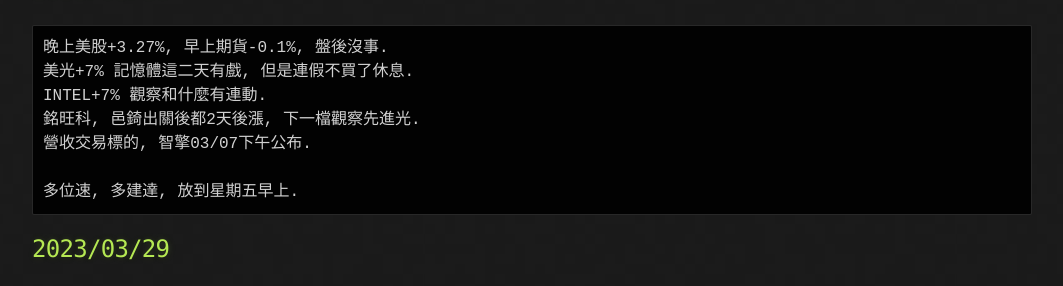
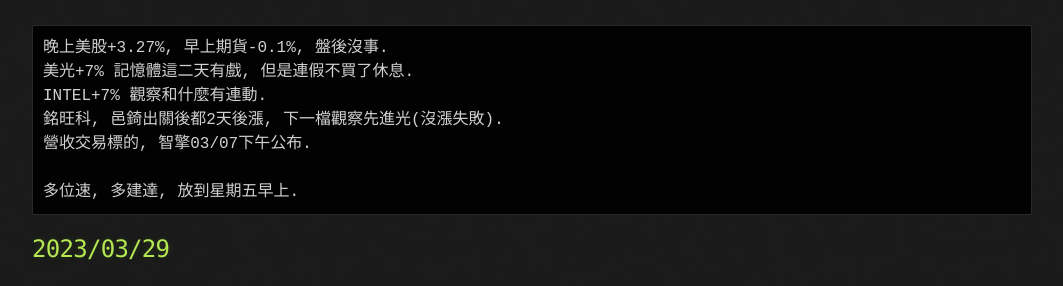
Before and after one commit to lepg5487/Stock_God, a Jekyll site: the page built from index.md, in a window 1280 px wide and 900 px high, scrolled down 468 px. Shown: the part 221-507 px from the top of the window, without its empty margins (108-1171 px from the left). Built offline with Jekyll 4.4.1, drawn with Linux system fonts in a browser that asks for light colours; our own code applies the rules of GitHub Pages for plain Markdown files.

Commit message:
Update index.md

```diff
--- a/index.md
+++ b/index.md
@@ -27,7 +27,7 @@
 晚上美股+3.27%, 早上期貨-0.1%, 盤後沒事.
 美光+7% 記憶體這二天有戲, 但是連假不買了休息.
 INTEL+7% 觀察和什麼有連動.
-銘旺科, 邑錡出關後都2天後漲, 下一檔觀察先進光.
+銘旺科, 邑錡出關後都2天後漲, 下一檔觀察先進光(沒漲失敗).
 營收交易標的, 智擎03/07下午公布.
 
 多位速, 多建達, 放到星期五早上.
```
